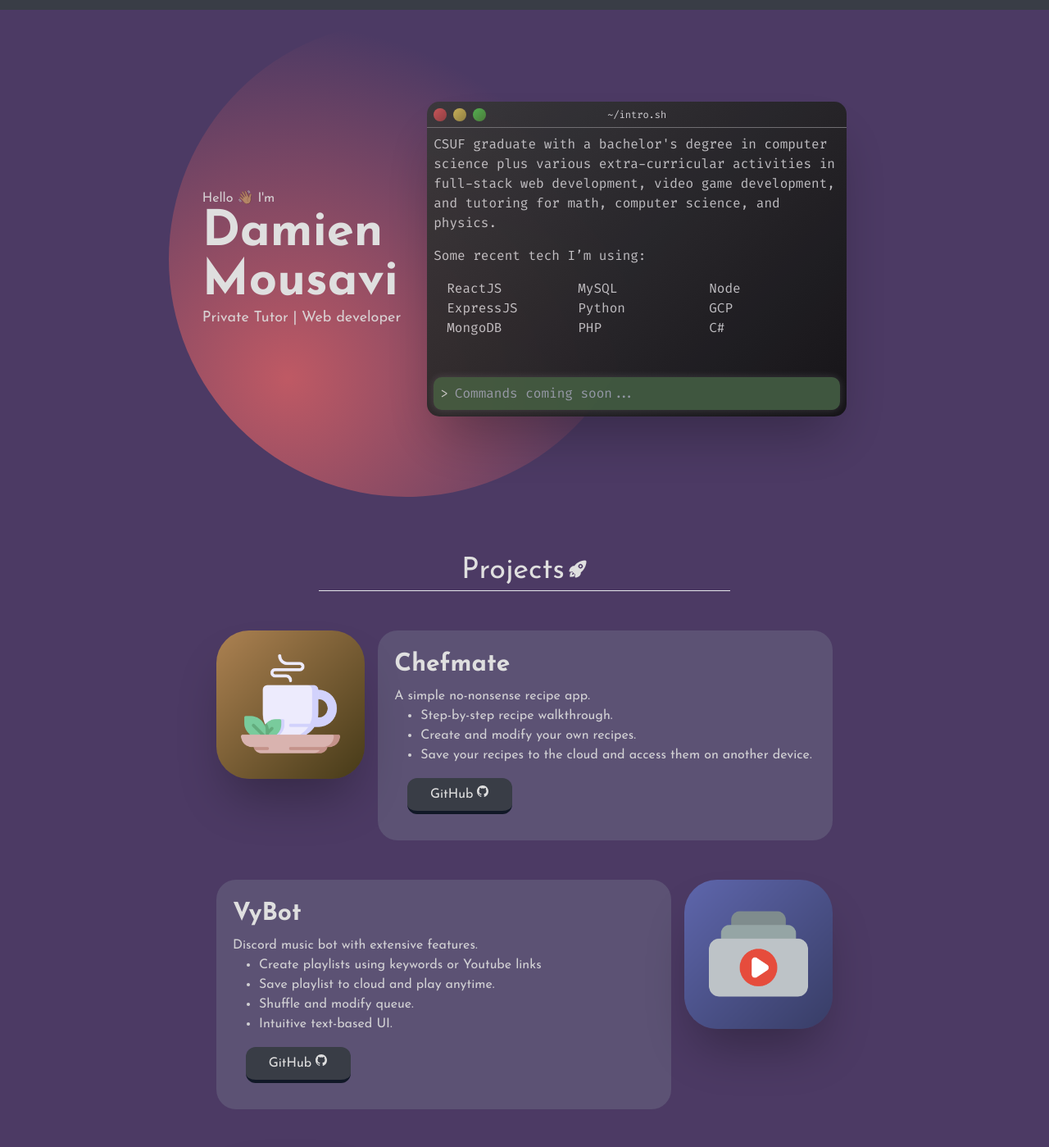
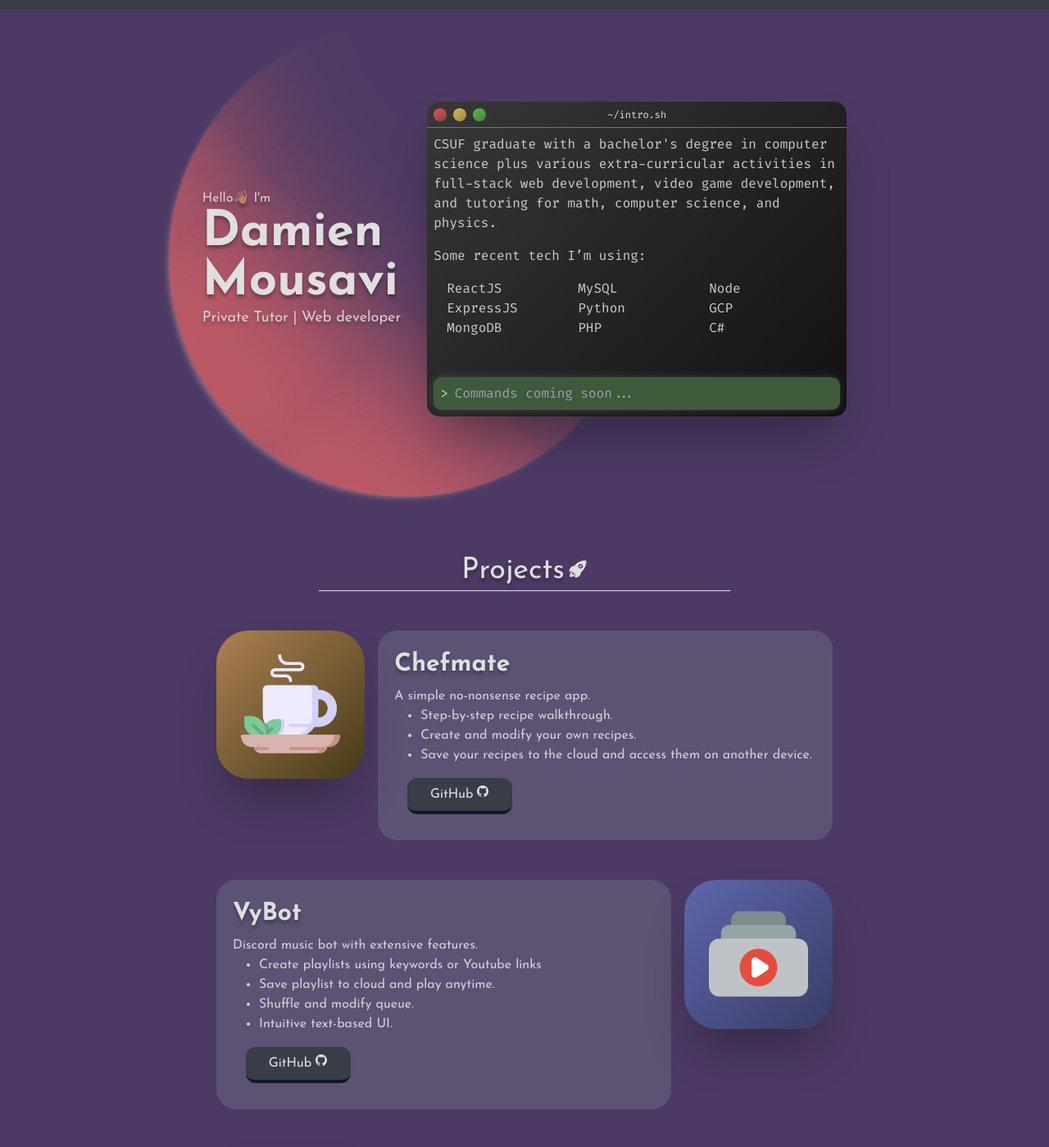
Before and after one commit to DamienSaavi/damiensaavi.github.io, a React (Create React App) app: page / in a window 1280 px wide. Shown: the part 52-1451 px from the top of the page at 82% size. Built offline with nearby package versions, Linux system fonts and the light colour scheme.

Commit message:
update background

```diff
--- a/src/App.css
+++ b/src/App.css
@@ -1,37 +1,26 @@
 .root {
-  min-height: 100vh;
   font-family: 'Josefin Sans', sans-serif;
   background: #4c3a64;
 }
 
-#cog {
+.sphere {
+  opacity: 1;
   width: 580px;
-  background-image: radial-gradient(#e66464be, transparent 70%);
-  background-size: 870px 870px;
-  background-repeat: no-repeat;
-  animation: spin 3s ease-out;
-  /* box-shadow: -4px 4px 7px -7px #d9f7ffbe */
+
+  background: transparent;
+  box-shadow: inset 0px 700px 180px -500px #e66464be,
+              0px -7px 7px -4px #facdcd67;
+
+  animation: spin 6s ease 1s backwards;
+  -webkit-animation: spin 6s ease 1s backwards;
+  -moz-animation: spin 6s ease 1s backwards;
 }
 
-@keyframes spin {
-  0% {
-    opacity: 0;
-    transform:rotate(180deg);
-  }
-  100% {
-    opacity: 100%;
-    transform:rotate(0deg);
-  }
-}
 
-#cog:after {
+.sphere:after {
   content: "";
   display: block;
   padding-bottom: 100%;
-}
-
-.adjust-sh {
-  box-shadow: 0px 0px 20px #ffc0c048;
 }
 
 nav, footer {
@@ -42,14 +31,9 @@ nav, footer {
   font-family: 'Fira Code', 'Roboto Mono', monospace;
   background: linear-gradient(135deg, #383838 0%, #111111 100%);
   border-radius: 15px;
-  /* box-shadow: -2px -2px 15px rgba(223, 223, 223, .2), 3px 4px 15px rgba(0, 0, 0, 0.5); */
 }
 
 .terminal-bar {
-  /* color: rgb(223, 223, 223);
-  background: transparent;
-  font-size: .75rem;
-  line-height: 1rem; */
   border-bottom: .25px solid rgb(116, 116, 116)
 }
 
@@ -98,14 +82,55 @@ nav, footer {
   list-style-type: disc;
 }
 
+.text-shadow {
+  text-shadow: 0px 4px 4px rgba(0, 0, 0, 0.3);
+}
 
 .ityped-cursor {
-  /* font-size: 1rem; */
   color: rgb(90, 240, 90);
   -webkit-animation: blink .5s infinite;
   -moz-animation: blink .5s infinite;
   animation: blink .5s infinite;
   animation-direction: alternate;
+}
+
+@keyframes spin {
+  0% {
+    opacity: 0;
+    box-shadow: inset 0px 10px 5px -5px #e66464be,
+                0px -7px 7px -4px #facdcd00;
+  }
+  50% {
+    opacity: 1;
+  }
+  100% {
+  box-shadow: inset 0px 700px 180px -500px #e66464be,
+              0px -7px 7px -4px #facdcd67;
+  }
+}
+
+@-webkit-keyframes spin {
+  0% {
+    opacity: 0;
+    transform:rotate(180deg);
+  }
+  100% {
+    opacity: 1;
+    transform:rotate(0deg);
+  }
+}
+
+@-moz-keyframes spin {
+  0% {
+    /* opacity: 0;
+    transform:rotate(180deg); */
+    background-image: radial-gradient(#e66464be 0% ,transparent 0%);
+  }
+  100% {
+    /* opacity: 1;
+    transform:rotate(0deg); */
+    background-image: radial-gradient(#e66464be 0% ,transparent 80%);
+  }
 }
 
 @keyframes blink {
--- a/src/App.js
+++ b/src/App.js
@@ -71,18 +71,18 @@ function App() {
   return (
     <div className='root text-main'>
       <NavigationBar />
-      <div className='flex flex-col relative md:flex-row justify-center items-center gap-4 md:gap-8 h-screen min-h-sm w-full px-4 pb-16 overflow-x-hidden'>
-        <div className='text-center md:text-left flex flex-col'>
-          <h3 className='text-left opacity-90 z-10'>Hello 👋🏽 I'm</h3>
+      <div className='flex flex-col relative md:flex-row justify-center items-center gap-4 md:gap-8 h-screen min-h-sm w-full px-4 pb-16 overflow-hidden'>
+        <div className='text-center md:text-left flex flex-col text-shadow'>
+          <h3 className='text-left opacity-90 z-10'>Hello👋🏽 I'm</h3>
           <p className='text-4xl xs:text-5xl md:hidden font-extrabold z-10'>Damien Mousavi</p>
           <p className='text-6xl hidden md:block font-extrabold z-10'>Damien<br />Mousavi</p>
           <h3 className='text-lg opacity-90 z-10'>Private Tutor | Web developer</h3>
         </div>
 
-          <div className='absolute rounded-full bg-bottom md:bg-right-top z-0 md:mr-72' id='cog'/>
+        <div className='sphere absolute rounded-full bg-bottom md:bg-right-top z-0 md:mr-72 transform md:-rotate-135' />
 
-        <div className='terminal relative flex flex-col w-full max-w-lg h-1/2 md:h-96 opacity-90 blur-xl shadow-3xl'>
-          <div className='terminal-bar  text-xs flex justify-between h-8 p-2'>
+        <div className='terminal relative flex flex-col w-full max-w-lg h-1/2 max-h-102 md:h-96 shadow-3xl'>
+          <div className='terminal-bar text-xs flex justify-between h-8 p-2'>
             <div class='button flex-shrink-0 btn-exit'></div>
             <div class='button flex-shrink-0 btn-min'></div>
             <div class='button flex-shrink-0 btn-max'></div>
@@ -110,7 +110,7 @@ function App() {
         </div>
       </div >
       <div class='projects-container container mx-auto max-w-lg sm:max-w-3xl -mt-20 p-2'>
-        <h1 className='text-4xl flex justify-center '>Projects<IoRocket className='ml-1 w-6' /></h1>
+        <h1 className='text-4xl flex justify-center Z-10 text-shadow'>Projects<IoRocket className='ml-1 w-6' /></h1>
         <hr className='mt-1 mb-12 w-2/3 mx-auto' />
 
         <div class='project-billboard mb-12 w-full flex flex-col sm:flex-row gap-4'>
@@ -118,7 +118,7 @@ function App() {
             <img src={brewmate_icon} alt='' className='project-image shadow-3xl mx-auto z-10 ' />
           </div>
           <div className='project-desc w-full flex flex-col bg-base-light bg-opacity-40  rounded-3xl p-4 sm:px-5 pt-24 -mt-24 sm:pt-4 sm:mt-0 sm:shadow-none'>
-            <p className='text-3xl font-bold text-center align-middle py-2 sm:text-left z-20'>Chefmate</p>
+            <p className='text-3xl font-bold text-center align-middle py-2 sm:text-left z-20 text-shadow'>Chefmate</p>
             <p className='opacity-90'>
               A simple no-nonsense recipe app.
               <ul className='features pl-8'>
@@ -138,7 +138,7 @@ function App() {
             <img src={vybot_icon} alt='' className='project-image shadow-3xl mx-auto z-10 ' />
           </div>
           <div className='project-desc w-full flex flex-col bg-base-light bg-opacity-40  rounded-3xl p-4 sm:px-5 pt-24 -mt-24 sm:pt-4 sm:mt-0 sm:shadow-none '>
-            <p className='text-3xl font-bold text-center align-middle py-2 sm:text-left z-20'>VyBot</p>
+            <p className='text-3xl font-bold text-center align-middle py-2 sm:text-left z-20 text-shadow'>VyBot</p>
             <p className='opacity-90'>
               Discord music bot with extensive features.
               <ul className='features pl-8'>
@@ -159,7 +159,7 @@ function App() {
             <img src={bm_icon} alt='' className='project-image shadow-3xl mx-auto z-10 ' />
           </div>
           <div className='project-desc w-full flex flex-col bg-base-light bg-opacity-40  rounded-3xl p-4 sm:px-5 pt-24 -mt-24 sm:pt-4 sm:mt-0 sm:shadow-none '>
-            <p className='text-3xl font-bold text-center align-middle py-2 sm:text-left z-20'>Budget Mailer</p>
+            <p className='text-3xl font-bold text-center align-middle py-2 sm:text-left z-20 text-shadow'>Budget Mailer</p>
             <p className='opacity-90'>
               A mailchimp clone.
               <ul className='features pl-8'>
@@ -179,7 +179,7 @@ function App() {
             <img src={gol_icon} alt='' className='project-image shadow-3xl mx-auto z-10 ' />
           </div>
           <div className='project-desc w-full flex flex-col bg-base-light bg-opacity-40  rounded-3xl p-4 sm:px-5 pt-24 -mt-24 sm:pt-4 sm:mt-0 sm:shadow-none '>
-            <p className='text-3xl font-bold text-center align-middle py-2 sm:text-left z-20'>Lazy Game of Life</p>
+            <p className='text-3xl font-bold text-center align-middle py-2 sm:text-left z-20 text-shadow'>Lazy Game of Life</p>
             <p className='opacity-90'>
               Conway's Game of Life with a "lazy" update function implementation to boost performance.
             </p>
--- a/tailwind.config.js
+++ b/tailwind.config.js
@@ -22,6 +22,14 @@ module.exports = {
 
       '2xl': '1536px',
       // => @media (min-width: 1536px) { ... }
+    },
+    rotate: {
+      '135': '135deg',
+      '-135': '-135deg',
+      '45': '45deg',
+      '-45': '-45deg',
+      '90': '90deg',
+      '-90': '-90deg',
     },
     boxShadow: {
       sm: '0 1px 2px 0 rgba(0, 0, 0, 0.05)',
```
